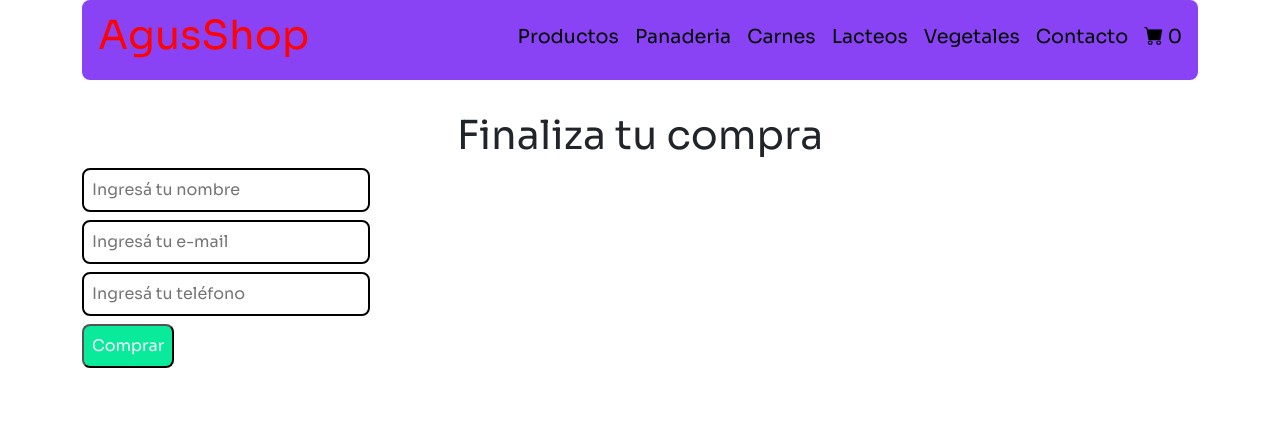
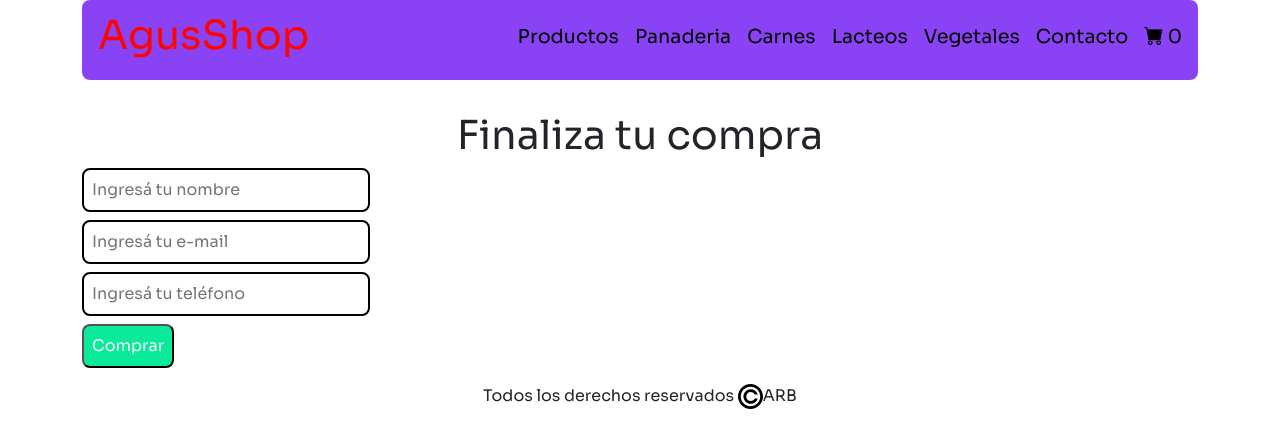
Before and after one commit to garufa7x/react, a React (Create React App) app: page /checkout in a window 1280 px wide. Shown: the top 448 px of the page. Built offline with nearby package versions, Linux system fonts and the light colour scheme.

Commit message:
readme.md copyright

```diff
--- a/src/App.jsx
+++ b/src/App.jsx
@@ -7,6 +7,7 @@ import { Contacto } from './components/Contacto';
 import Carrito from './components/Carrito';
 import { CartProvider } from './Context/CartContext';
 import { Checkout } from './components/Checkout';
+import copyright from './copyright.svg';
 
 
 function App() {
@@ -26,6 +27,9 @@ function App() {
           </Routes>
         </BrowserRouter>
       </CartProvider>
+      <div className="col-md-12 text-center">
+        <p>Todos los derechos reservados <img width="25" src={copyright} alt="Logo copyright" />ARB</p>
+      </div>
     </div>
   );
 }
```
Also changed, not shown: src/copyright.svg (added), 1 other file (tests, documents, lock files or other folders).
